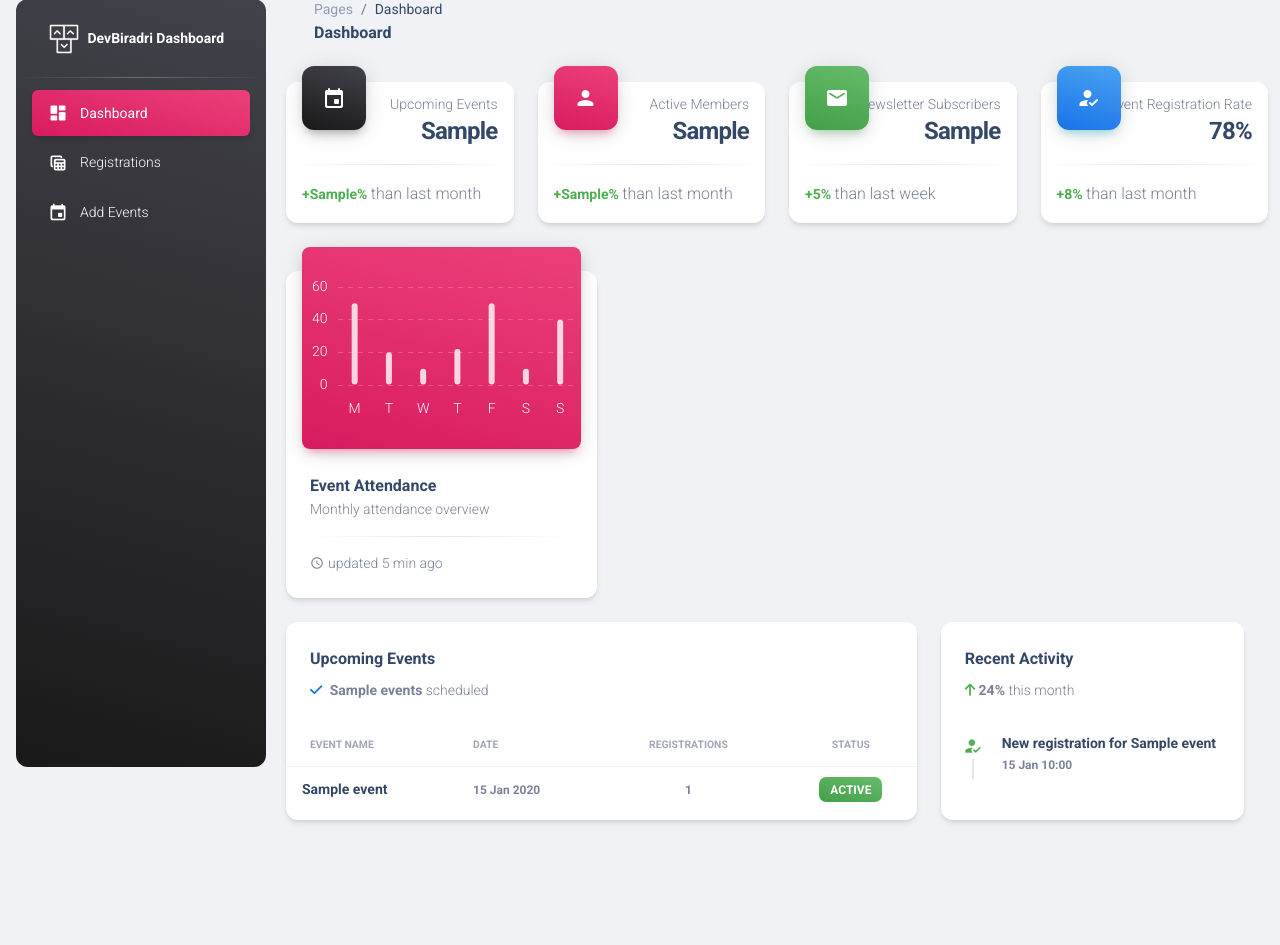
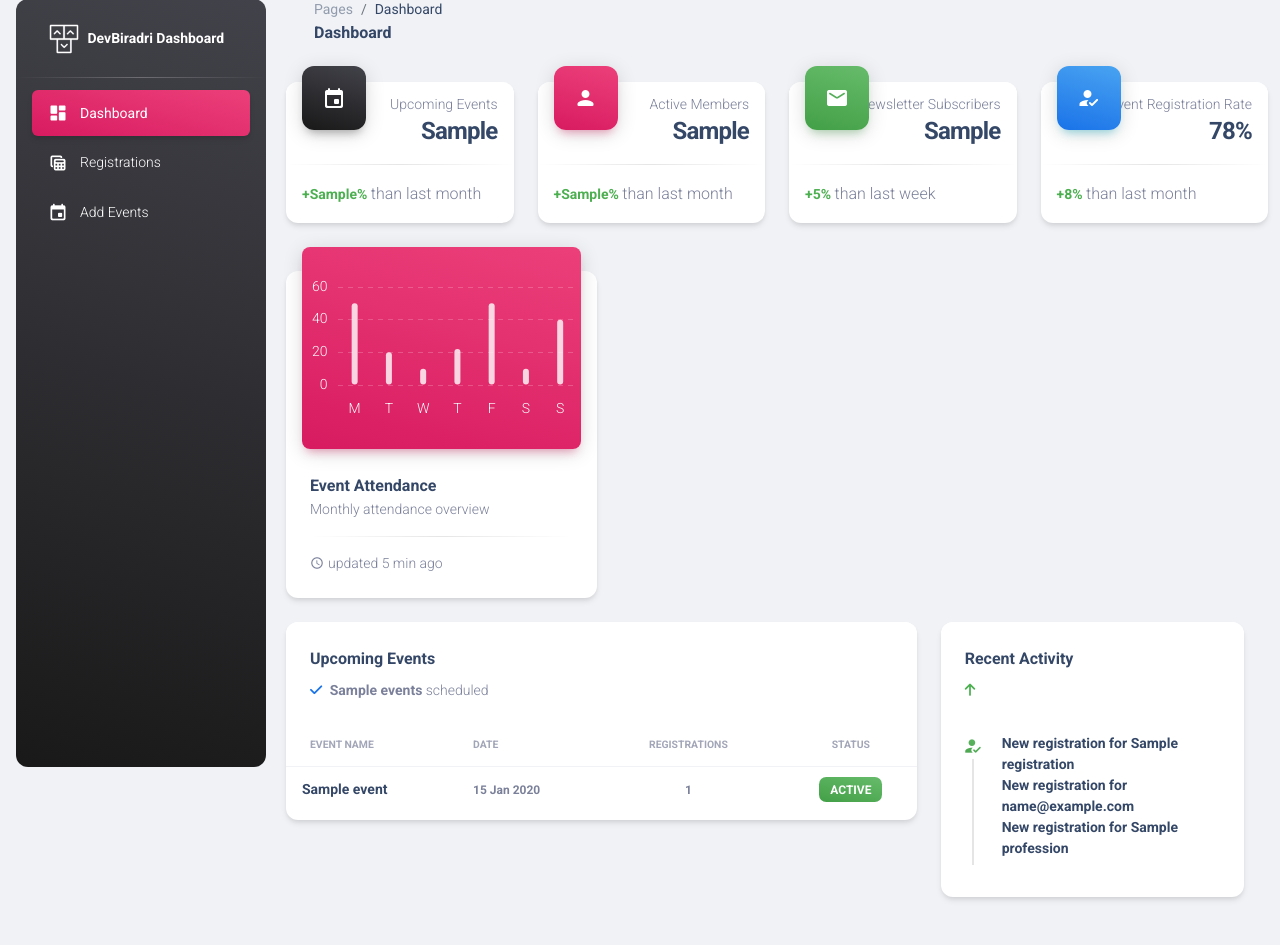
Before and after one commit to Shaheer04/DevBiradri-Website, a Flask app: template templates/dashboard/dashboard.html in a window 1280 px wide. Shown: the part 17-962 px from the top of the page. Before the commit the page ends 840 px from the top, so only its background shows below. Run offline with Flask 3, Linux system fonts and the light colour scheme; the template is opened without the code that fills it: most values are stand-ins (such as "Sample title", 1, 10 or a date in 2020); some libraries are stand-ins or nearby versions.

Commit message:
minor fixes in dashboard

```diff
--- a/app.py
+++ b/app.py
@@ -214,18 +214,16 @@ def dashboard():
     latest_events = db.events.find().sort("date", -1).limit(5)
 
     # Fetch recent registrations
-    recent_registrations = db.registrations.aggregate([
-        {
-            "$lookup": {
-                "from": "events",
-                "localField": "event_id",
-                "foreignField": "_id",
-                "as": "event"
-            }
-        },
-        {"$sort": {"registration_date": -1}},
-        {"$limit": 6}
-    ])
+    pipeline = [
+        {"$limit": 1},  # Limit to the first document (latest)
+        {"$project": {  # Project only the desired fields
+            "name": 1,
+            "email": 1,
+            "profession": 1
+        }}
+    ]
+    latest_object = collection.aggregate(pipeline)
+    recent_registrations = next(latest_object)  # Get the first document from the iterator
 
     return render_template("dashboard/dashboard.html",
                          stats=stats,
--- a/templates/dashboard/dashboard.html
+++ b/templates/dashboard/dashboard.html
@@ -208,7 +208,7 @@
                         <td>
                           <div class="d-flex px-2 py-1">
                             <div class="d-flex flex-column justify-content-center">
-                              <h6 class="mb-0 text-sm">{{ event.title }}</h6>
+                              <h6 class="mb-0 text-sm">{{ event.name }}</h6>
                             </div>
                           </div>
                         </td>
@@ -237,7 +237,7 @@
                 <h6>Recent Activity</h6>
                 <p class="text-sm">
                   <i class="fa fa-arrow-up text-success" aria-hidden="true"></i>
-                  <span class="font-weight-bold">24%</span> this month
+
                 </p>
               </div>
               <div class="card-body p-3">
@@ -248,8 +248,9 @@
                       <i class="material-icons text-success text-gradient">how_to_reg</i>
                     </span>
                     <div class="timeline-content">
-                      <h6 class="text-dark text-sm font-weight-bold mb-0">New registration for {{ registration.event[0].title }}</h6>
-                      <p class="text-secondary font-weight-bold text-xs mt-1 mb-0">{{ registration.registration_date.strftime('%d %b %H:%M') }}</p>
+                      <h6 class="text-dark text-sm font-weight-bold mb-0">New registration for {{ registration.name }}</h6>
+                      <h6 class="text-dark text-sm font-weight-bold mb-0">New registration for {{ registration.email }}</h6>
+                      <h6 class="text-dark text-sm font-weight-bold mb-0">New registration for {{ registration.profession }}</h6>
                     </div>
                   </div>
                   {% endfor %}
```
